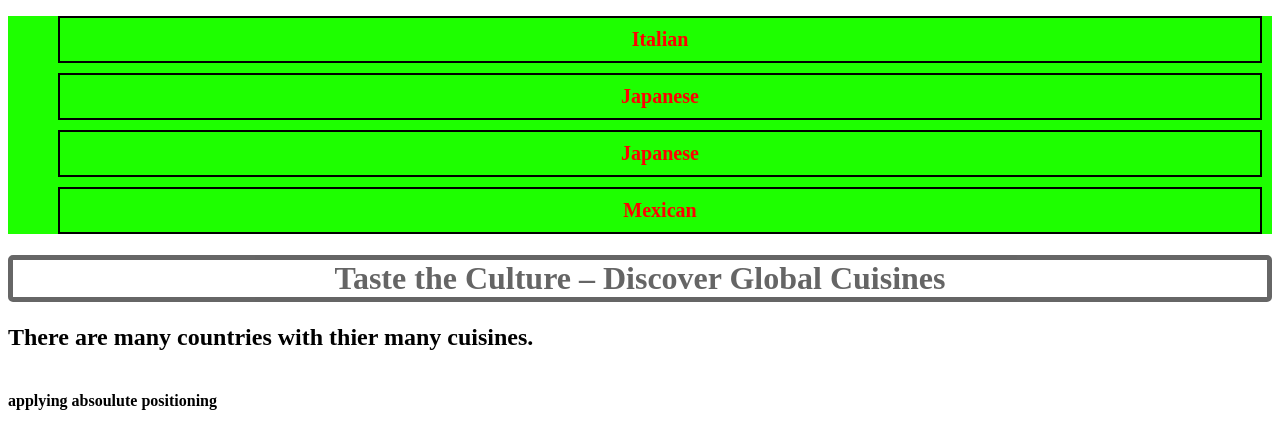
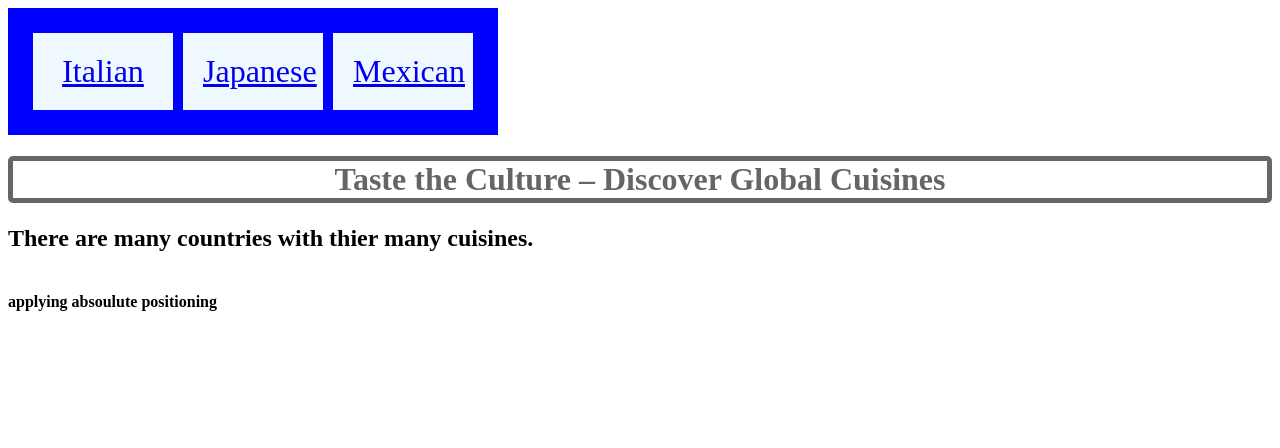
Before and after one commit to Raja5736/Cuisines-part-2, a plain HTML site: page index.html in a window 1280 px wide. Drawn offline with Linux system fonts and the light colour scheme.

Commit message:
initial commit

```diff
--- a/index.html
+++ b/index.html
@@ -5,18 +5,34 @@
     <meta charset="UTF-8">
     <meta name="viewport" content="width=device-width, initial-scale=1.0">
     <title>Cuisines</title>
+    <style>
+        .flex-container{
+            display: flex;
+            width: 450px;
+            padding: 20px;
+            background-color: blue;
+            text-align: center;
+            font-size: xx-large;
+        }
+        .flex-container div{
+            background-color: aliceblue;
+            width: 100px;
+            margin: 5px;
+            padding: 20px;
+        }
+    </style>
     <link rel='stylesheet' href='style.css' type="text/css">
 </head>
 
 <body class="body">
+    <div class="flex-container">
+        <div><a href="Italian.html">Italian</a></div>
+        <div><a href="Japan.html">Japanese</a></div>
+        <div><a href="Mexico.html">Mexican</a></div>
+
+    </div>
     <div class="navbar">
         <nav>
-            <ul>
-                <li><a class="italy" href="italian.html">Italian</a></li>
-                <li><a class="japani" href="Japan.html">Japanese</a></li>
-                <li><a class="japani" href="Japan.html">Japanese</a></li>
-                <li><a class="Mexico" href="Mexico.html">Mexican</a></li>
-            </ul>
         </nav>
     </div>
 
--- a/style.css
+++ b/style.css
@@ -28,26 +28,6 @@ h1{
 nav{
     background-color: rgb(30, 255, 0);
 }
-ul{
-    list-style-type: none;
-    text-align: center;
-}
-nav li {
-    margin: 10px;
-    border: 2px solid black;
-    padding: 10px 10px 10px 10px;
-
-}
-li a {
-    text-decoration: none;
-    color: #ff0000;
-    font-size: 20px;
-    font-weight: 600;
-}
-li a:hover {
-    color: aliceblue;
-    text-transform: uppercase;
-}
 .head4{
     position: absolute;
 }
```
